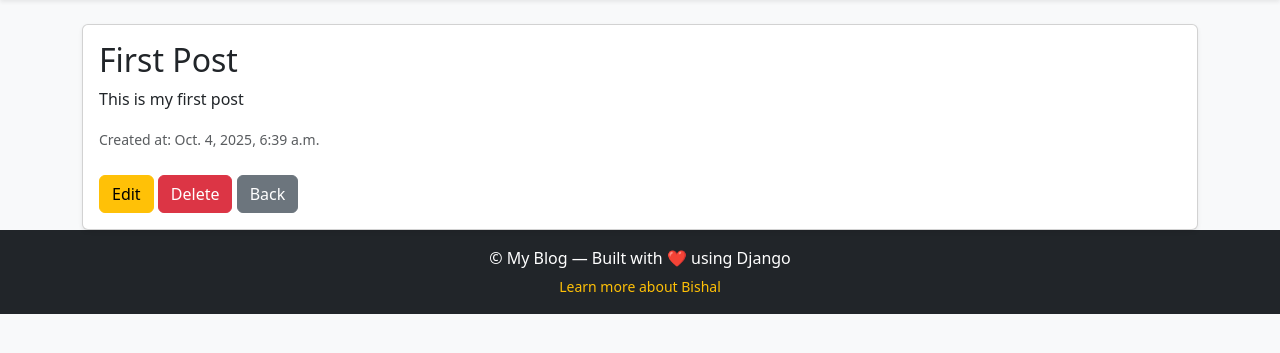
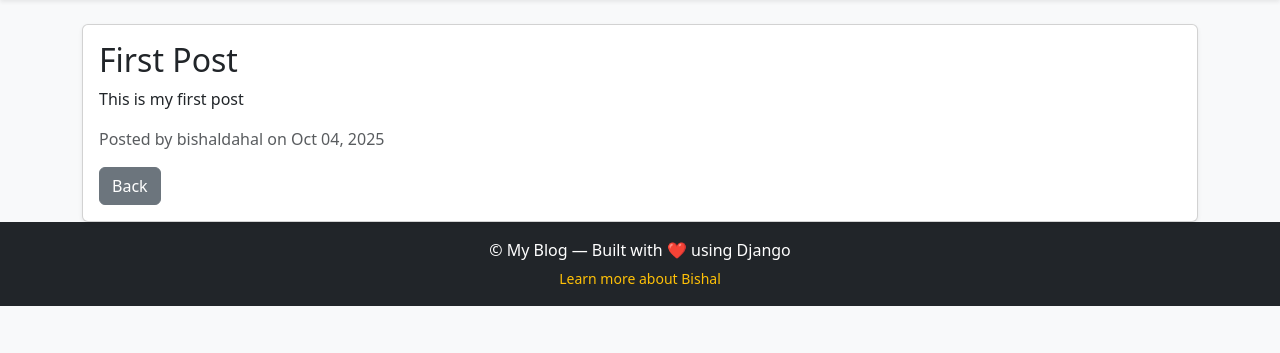
Before and after one commit to bishaldahal4777/my-project, a Django app: page /post/1/ in a window 1280 px wide. Shown: the part 56-409 px from the top of the page. Run offline with Django 5.2, Linux system fonts and the light colour scheme; data comes from the database, SQL or seed files in the repository; both versions use the stored data as it was after the commit.

```diff
--- a/blog/templates/blog/post_detail.html
+++ b/blog/templates/blog/post_detail.html
@@ -6,9 +6,12 @@
   <div class="card-body">
     <h2>{{ post.title }}</h2>
     <p>{{ post.content }}</p>
-    <small class="text-muted">Created at: {{ post.created_at }}</small><br><br>
+    <p class="text-muted">Posted by {{ post.author.username }} on {{ post.created_at|date:"M d, Y" }}</p>
+
+    {% if user.authenticated and user == post.author %}
     <a href="{% url 'update_post' post.id %}" class="btn btn-warning">Edit</a>
     <a href="{% url 'delete_post' post.id %}" class="btn btn-danger">Delete</a>
+    {% endif%}
     <a href="{% url 'post_list' %}" class="btn btn-secondary">Back</a>
   </div>
 </div>
--- a/blog/templates/blog/post_list.html
+++ b/blog/templates/blog/post_list.html
@@ -16,9 +16,13 @@
     <div class="card-body">
       <h4 class="card-title">{{ post.title }}</h4>
       <p class="card-text">{{ post.content|truncatewords:20 }}</p>
+      <p class="text-muted">Posted by {{ post.author.username }} on {{ post.created_at|date:"M d, Y" }}</p>
+
       <a href="{% url 'post_detail' post.id %}" class="btn btn-primary btn-sm">Read More</a>
+      {% if user.authenticated and user == post.author %}
       <a href="{% url 'update_post' post.id %}" class="btn btn-warning btn-sm">Edit</a>
       <a href="{% url 'delete_post' post.id %}" class="btn btn-danger btn-sm">Delete</a>
+      {% endif %}
     </div>
   </div>
 {% empty %}
```
Also changed, not shown: db.sqlite3.
